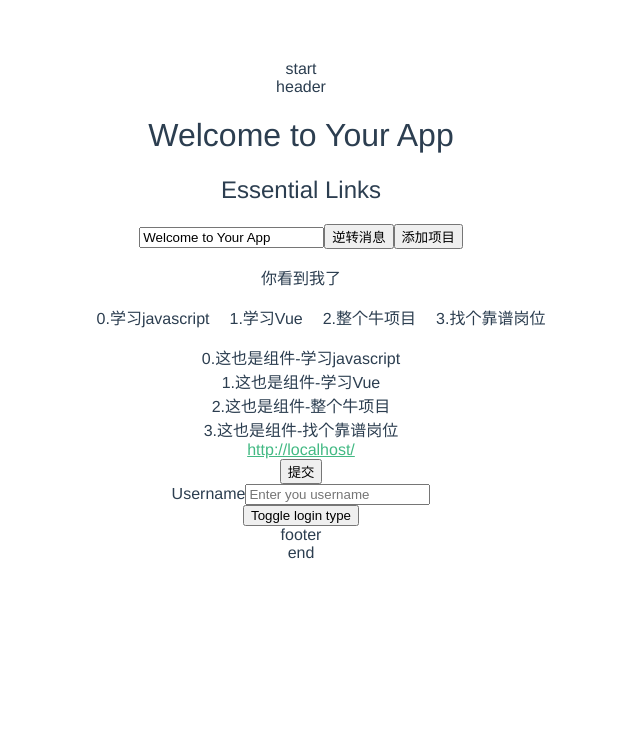
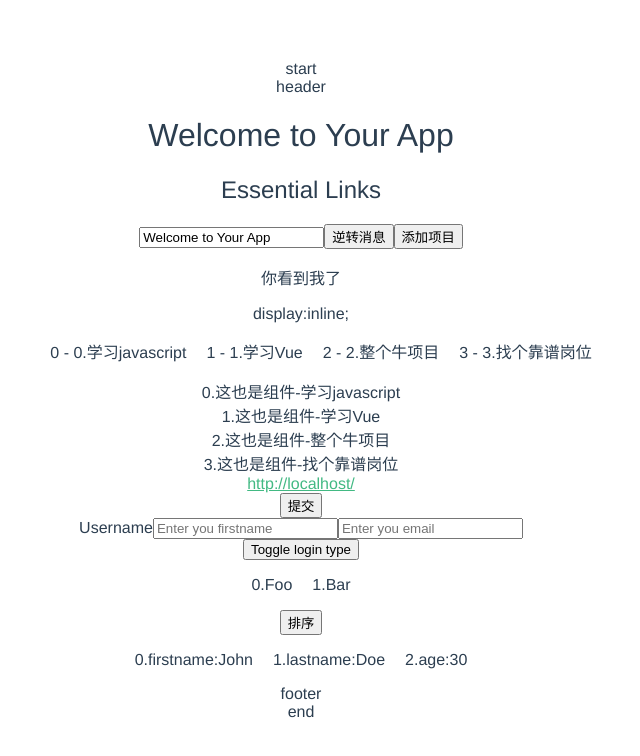
Before and after one commit to chenfahui/vue-study, a Vue app: page / in a window 1280 px wide. Shown: the top 756 px of the page, without its empty margins (339-979 px from the left). Built offline with nearby package versions, Linux system fonts and the light colour scheme.

Commit message:
列表渲染

```diff
--- a/src/components/HelloWorld.vue
+++ b/src/components/HelloWorld.vue
@@ -8,8 +8,9 @@
     <button @click="doSomething">添加项目</button>
     <p v-if="seen" :class="['seen','seenToo',dynamicId]">{{ seen ? '你看到我了' : '你看不到我了' }}</p>
     <p v-else>你看不到我了</p>
+    <p v-show="seen">display:inline;</p>
     <ol>
-      <li v-for="todo in todos">{{ todo.id }}.{{ todo.text }}</li>
+      <li v-for="(todo, index) in todos">{{index}} - {{ todo.id }}.{{ todo.text }}</li>
     </ol>
     <v-todo-item v-for="item in todos" v-bind:todoing="item" v-bind:id="'todo_'+item.id"></v-todo-item>
     <a v-bind:href="url" v-html="url"></a>
@@ -18,13 +19,21 @@
     </form>
     <div v-if="loginType == 'username'">
       <label>Username</label>
-      <input placeholder="Enter you username" />
+      <input placeholder="Enter you firstname" />
+      <input placeholder="Enter you email" key="email-input" />
     </div>
     <div v-else-if="loginType == 'email'">
       <label>Email</label>
-      <input placeholder="Enter you email" />
+      <input placeholder="Enter you email" key="email-input" />
     </div>
     <button v-on:click="toggleLogin">Toggle login type</button>
+    <ul>
+      <li v-for="(item, index) in items" >{{index}}.{{item.message}}</li>
+    </ul>
+    <button v-on:click="itemsSort">排序</button>
+    <ul>
+      <li v-for="(value, key, index) in object">{{index}}.{{key}}:{{value}}</li>
+    </ul>
     <v-Footer></v-Footer>
   </div>
 </template>
@@ -50,6 +59,15 @@ export default {
         {id:2, text:'整个牛项目'},
         {id:3, text:'找个靠谱岗位'}
       ],
+      items:[
+        {id:'001', message:'Foo' },
+        {id:'002', message:'Bar' }
+      ],
+      object:{
+        firstname:'John',
+        lastname:'Doe',
+        age:30
+      },
       loginType:'username'
     }
   },
@@ -96,7 +114,17 @@ export default {
     },
     toggleLogin:function(){
       console.log(this.loginType);
-      this.loginType = 'email';
+      if(this.loginType == 'email'){
+        this.loginType = 'username';
+      }else{
+        this.loginType = 'email';
+      }
+    },
+    itemsSort:function(){
+      this.items = [
+        {id:'001', message:'Bar' },
+        {id:'002', message:'Foo' }
+      ]
     }
   },
   components:{
```
